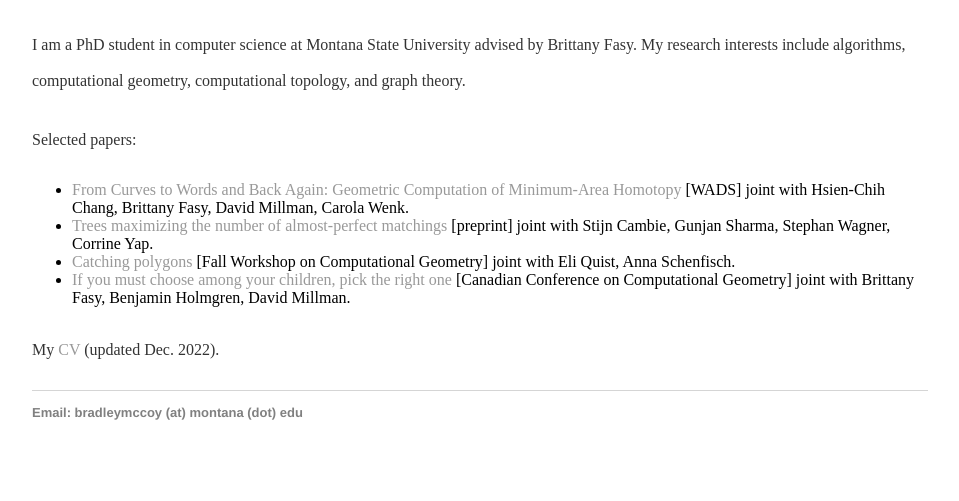
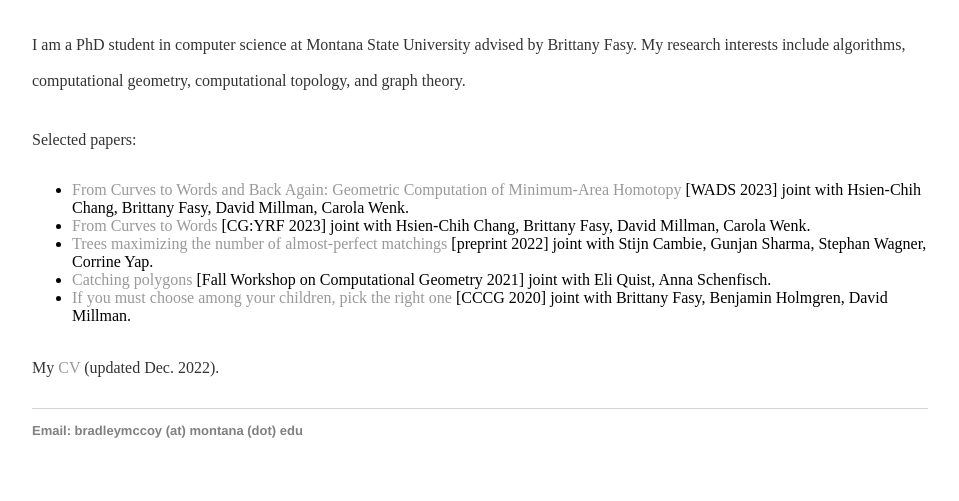
Before and after one commit to Brad-A-M/Brad-A-M.github.io, a Jekyll site: the page built from index.html, in a window 1280 px wide. Shown: the part 419-920 px from the top of the page, without its empty margins (160-1119 px from the left). Built offline with Jekyll 4.4.1, drawn with Linux system fonts in a browser that asks for light colours.

Commit message:
Update index.html

```diff
--- a/index.html
+++ b/index.html
@@ -17,10 +17,11 @@ title: Bradley McCoy
 	<p><font size="3">
 		Selected papers:
 	<ul>
-		<li><a arxiv comming soon> From Curves to Words and Back Again: Geometric Computation of Minimum-Area Homotopy</a> [WADS] joint with Hsien-Chih Chang, Brittany Fasy, David Millman, Carola Wenk.</li>
-		<li><a href="https://arxiv.org/abs/2209.03408"> Trees maximizing the number of almost-perfect matchings</a> [preprint] joint with Stijn Cambie, Gunjan Sharma, Stephan Wagner, Corrine Yap.</li>
-  		<li><a href="https://arxiv.org/abs/2201.01286"> Catching polygons</a> [Fall Workshop on Computational Geometry] joint with Eli Quist, Anna Schenfisch.</li>
-  		<li><a href ="https://arxiv.org/abs/2103.13882"> If you must choose among your children, pick the right one</a> [Canadian Conference on Computational Geometry]
+		<li><a arxiv comming soon> From Curves to Words and Back Again: Geometric Computation of Minimum-Area Homotopy</a> [WADS 2023] joint with Hsien-Chih Chang, Brittany Fasy, David Millman, Carola Wenk.</li>
+		<li><a arxiv comming soon> From Curves to Words</a> [CG:YRF 2023] joint with Hsien-Chih Chang, Brittany Fasy, David Millman, Carola Wenk.</li>
+		<li><a href="https://arxiv.org/abs/2209.03408"> Trees maximizing the number of almost-perfect matchings</a> [preprint 2022] joint with Stijn Cambie, Gunjan Sharma, Stephan Wagner, Corrine Yap.</li>
+  		<li><a href="https://arxiv.org/abs/2201.01286"> Catching polygons</a> [Fall Workshop on Computational Geometry 2021] joint with Eli Quist, Anna Schenfisch.</li>
+  		<li><a href ="https://arxiv.org/abs/2103.13882"> If you must choose among your children, pick the right one</a> [CCCG 2020]
 		joint with Brittany Fasy, Benjamin Holmgren, David Millman.</li>
 	</ul>
 	</font>
```
